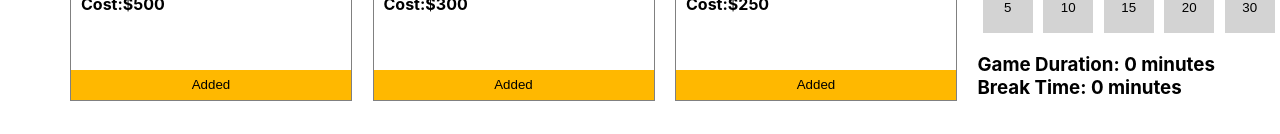
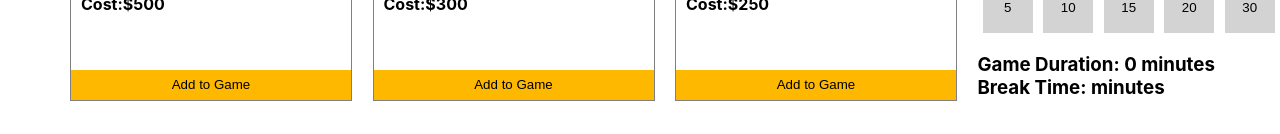
Before and after one commit to amanat-mahmud/another-sports-club, a React (Create React App) app: page / in a window 1280 px wide. Shown: the part 528-662 px from the top of the page. Built offline with nearby package versions, Linux system fonts and the light colour scheme.

Commit message:
data loaded from local storage

```diff
--- a/src/components/Person/Person.js
+++ b/src/components/Person/Person.js
@@ -3,13 +3,13 @@ import './Person.css';
 import Personimage from '../../images/person.jpg'
 const Person = (props) => {
     const {time} = props;
-    const [breakTime, setBreakTime] = useState(0);
+    const [breakTime, setBreakTime] = useState(localStorage.getItem('break-time'));
     const SelectedTime = (time) =>{
         localStorage.setItem('break-time',time);
         // console.log(localStorage.getItem('break-time'));
         // const setTime = localStorage.getItem('break-time');
         setBreakTime(localStorage.getItem('break-time'));
-
+        // useEffect(()=>{},[]) did not work
 
     };
     return (
--- a/src/components/Sport/Sport.js
+++ b/src/components/Sport/Sport.js
@@ -13,7 +13,7 @@ const Sport = (props) => {
                 <h4>Cost:${price}</h4>
             </div>
             <button className='added-btn' onClick={()=> addDuration(time)}>
-                Added
+                Add to Game
             </button>
         </div>
     );
```
